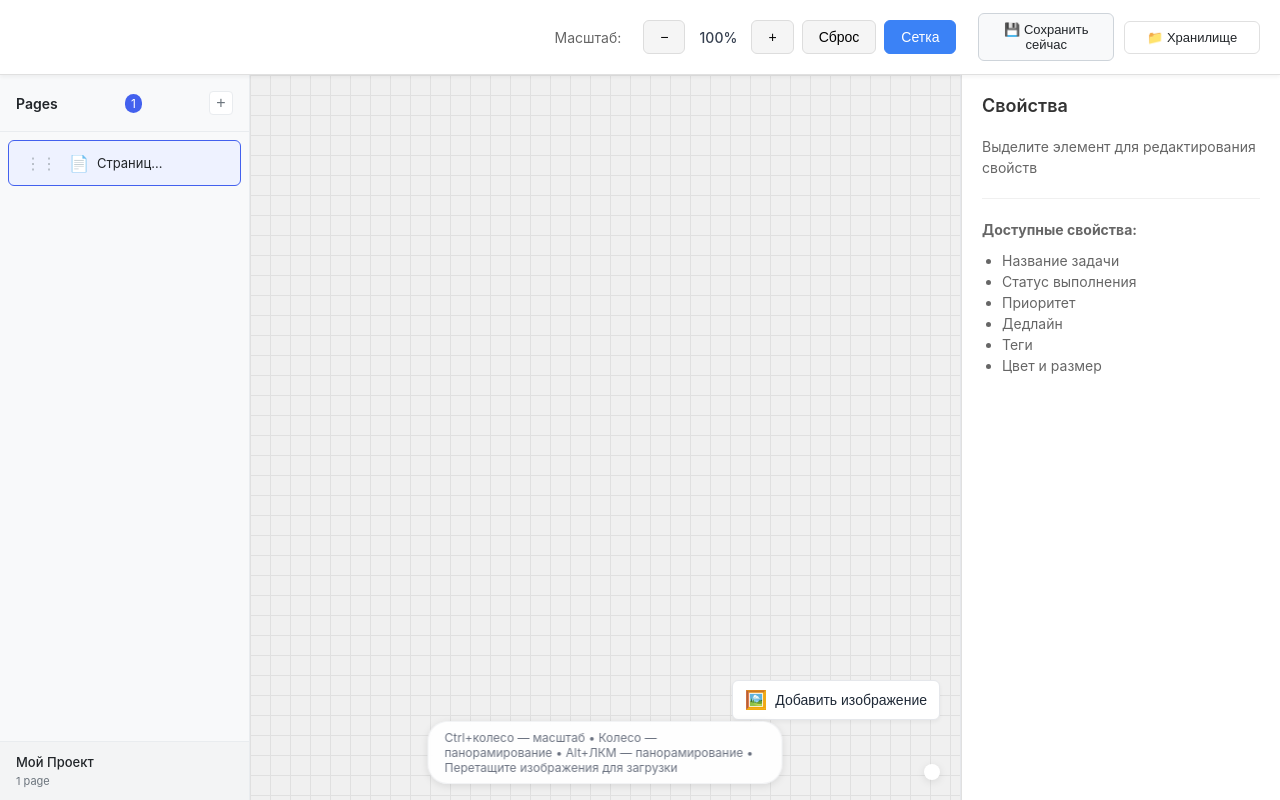
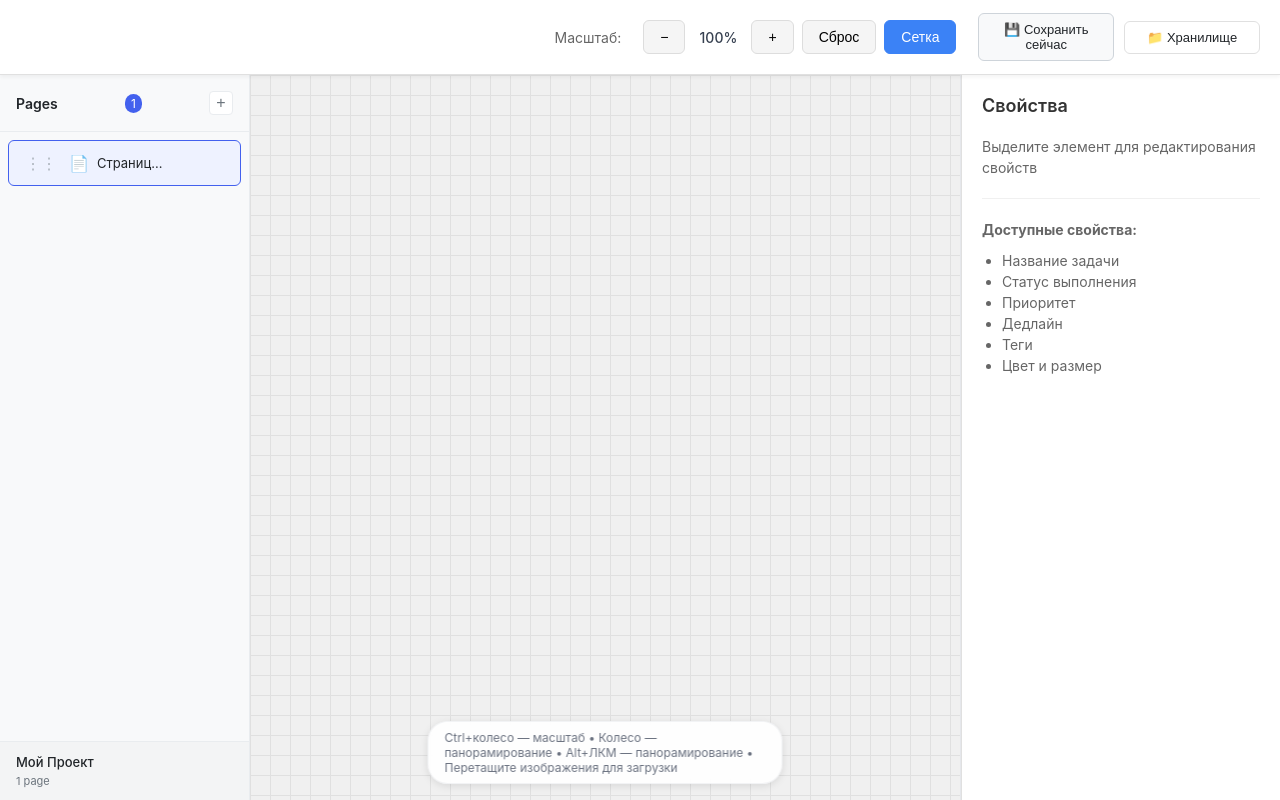
Before and after one commit to SouthKartman/LilPaperFront-end-Todo-Canvas-App-, a React (Vite) app: page /project/1/page/1 in a window 1280 px wide. Built offline with nearby package versions, Linux system fonts and the light colour scheme.

Commit message:
fixing docs

```diff
--- a/src/widgets/canvas-workspace/ui/CanvasWorkspace.tsx
+++ b/src/widgets/canvas-workspace/ui/CanvasWorkspace.tsx
@@ -483,32 +483,6 @@ export const CanvasWorkspace: React.FC = () => {
       <QuickTodoForm />
       <TodoFormModal />
 
-      {/* Кнопка загрузки изображений */}
-      <div style={{
-        position: 'absolute',
-        bottom: '80px',
-        right: '20px',
-        zIndex: 5,
-      }}>
-        <ImageUploadButton />
-      </div>
-
-      {/* Панель управления */}
-      <div style={{
-        position: 'absolute',
-        bottom: '20px',
-        right: '20px',
-        zIndex: 5,
-        display: 'flex',
-        gap: '8px',
-        background: 'white',
-        padding: '8px',
-        borderRadius: '8px',
-        boxShadow: '0 2px 8px rgba(0,0,0,0.1)',
-      }}>
-        {/* Здесь могут быть другие элементы управления */}
-      </div>
-
       <div className={styles.hotkeyHint}>
         Ctrl+колесо — масштаб • Колесо — панорамирование • Alt+ЛКМ — панорамирование • Перетащите изображения для загрузки
       </div>
```
Also changed, not shown: 1 other file (tests, documents, lock files or other folders).
